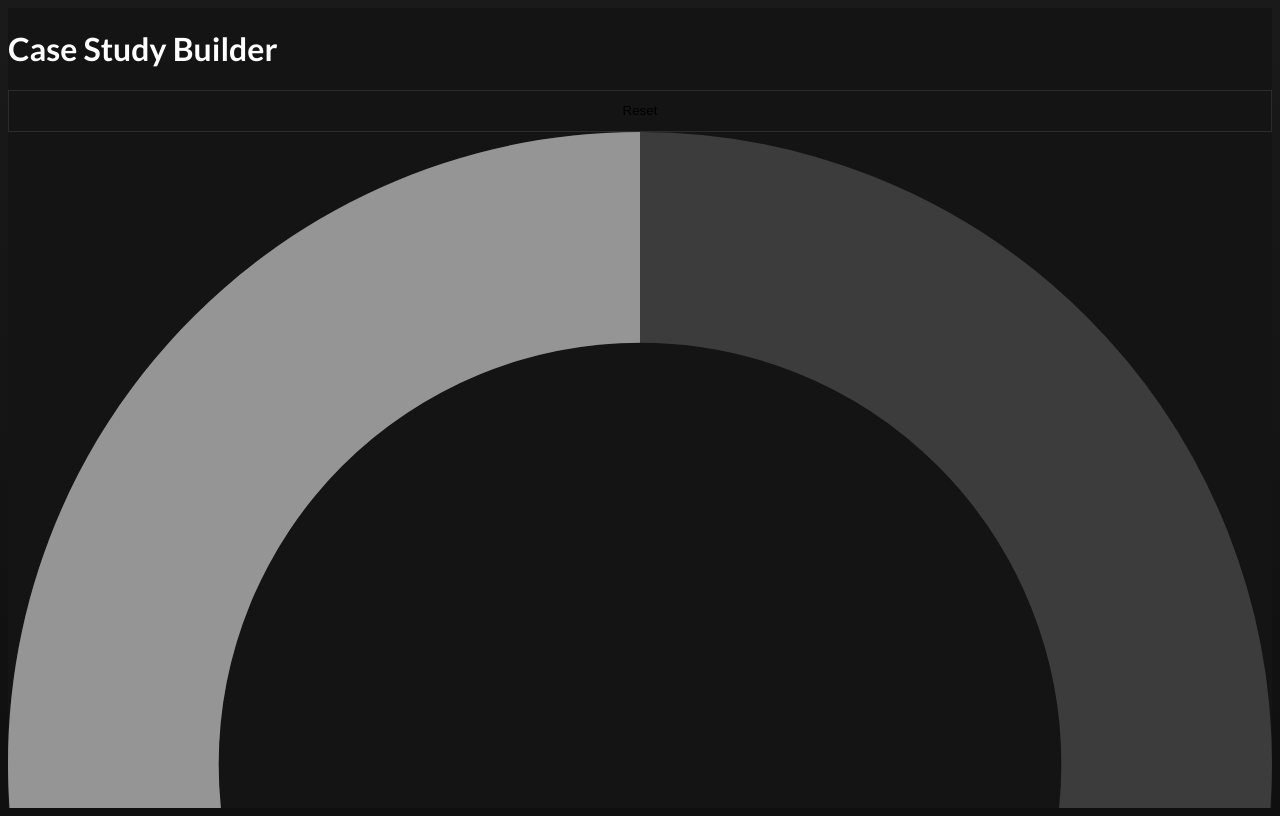
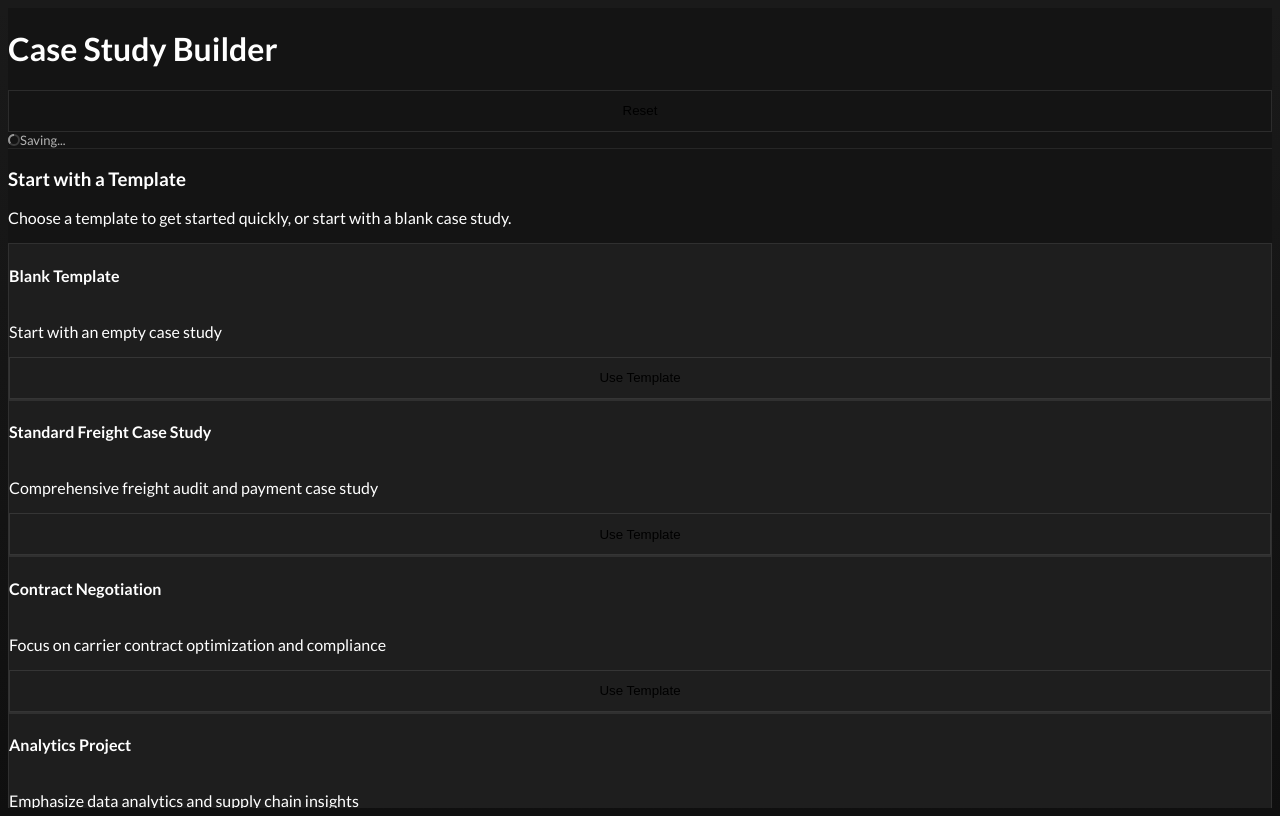
Before and after one commit to NickyGee44/orcastudy, a Next.js app: page /case-study-generator in a window 1280 px wide. Built offline with nearby package versions, Linux system fonts and the light colour scheme.

Commit message:
Fix all SVG icons and buttons with explicit size constraints to prevent expansion

```diff
--- a/app/case-study-generator/components/AutosaveIndicator.tsx
+++ b/app/case-study-generator/components/AutosaveIndicator.tsx
@@ -22,7 +22,13 @@ export default function AutosaveIndicator() {
     <div className="mt-3 flex items-center gap-2 text-[13px] text-[#B3B3B3]">
       {isSaving ? (
         <>
-          <svg className="animate-spin h-3 w-3" xmlns="http://www.w3.org/2000/svg" fill="none" viewBox="0 0 24 24">
+          <svg
+            className="animate-spin h-3 w-3 flex-shrink-0"
+            xmlns="http://www.w3.org/2000/svg"
+            fill="none"
+            viewBox="0 0 24 24"
+            style={{ width: '12px', height: '12px', minWidth: '12px', minHeight: '12px', maxWidth: '12px', maxHeight: '12px' }}
+          >
             <circle className="opacity-25" cx="12" cy="12" r="10" stroke="currentColor" strokeWidth="4"></circle>
             <path className="opacity-75" fill="currentColor" d="M4 12a8 8 0 018-8V0C5.373 0 0 5.373 0 12h4zm2 5.291A7.962 7.962 0 014 12H0c0 3.042 1.135 5.824 3 7.938l3-2.647z"></path>
           </svg>
@@ -30,7 +36,13 @@ export default function AutosaveIndicator() {
         </>
       ) : lastSaved ? (
         <>
-          <svg className="h-3 w-3 text-[#25C2D1]" fill="none" stroke="currentColor" viewBox="0 0 24 24">
+          <svg
+            className="h-3 w-3 text-[#25C2D1] flex-shrink-0"
+            fill="none"
+            stroke="currentColor"
+            viewBox="0 0 24 24"
+            style={{ width: '12px', height: '12px', minWidth: '12px', minHeight: '12px', maxWidth: '12px', maxHeight: '12px' }}
+          >
             <path strokeLinecap="round" strokeLinejoin="round" strokeWidth={2} d="M5 13l4 4L19 7" />
           </svg>
           <span>Saved</span>
--- a/app/globals.css
+++ b/app/globals.css
@@ -76,6 +76,13 @@ svg {
   flex-shrink: 0 !important;
   display: inline-block !important;
   box-sizing: border-box !important;
+  width: auto !important;
+  height: auto !important;
+}
+
+/* Force all SVGs to respect their size classes */
+svg[class*="w-"], svg[class*="h-"] {
+  flex-shrink: 0 !important;
 }
 
 /* Universal SVG size constraints - prevent any SVG from expanding */
@@ -97,6 +104,21 @@ svg[class~="h-3.5"] {
   max-height: 0.875rem !important;
   min-width: 0.875rem !important;
   min-height: 0.875rem !important;
+}
+
+/* w-3 h-3 SVGs - 12px */
+svg.w-3,
+svg.h-3,
+svg[class*="w-3"]:not([class*="w-3."]),
+svg[class*="h-3"]:not([class*="h-3."]),
+svg[class~="w-3"]:not([class~="w-3."]),
+svg[class~="h-3"]:not([class~="h-3."]) {
+  width: 0.75rem !important;
+  height: 0.75rem !important;
+  max-width: 0.75rem !important;
+  max-height: 0.75rem !important;
+  min-width: 0.75rem !important;
+  min-height: 0.75rem !important;
 }
 
 /* w-4 h-4 SVGs - very aggressive rules */
--- a/components/form/BasicsSection.tsx
+++ b/components/form/BasicsSection.tsx
@@ -141,7 +141,12 @@ export default function BasicsSection() {
                     }
                   `}>
                     {isSelected && (
-                      <svg className="w-4 h-4 text-orca-light" fill="currentColor" viewBox="0 0 20 20">
+                      <svg
+                        className="w-4 h-4 text-orca-light flex-shrink-0"
+                        fill="currentColor"
+                        viewBox="0 0 20 20"
+                        style={{ width: '16px', height: '16px', minWidth: '16px', minHeight: '16px', maxWidth: '16px', maxHeight: '16px' }}
+                      >
                         <path fillRule="evenodd" d="M16.707 5.293a1 1 0 010 1.414l-8 8a1 1 0 01-1.414 0l-4-4a1 1 0 011.414-1.414L8 12.586l7.293-7.293a1 1 0 011.414 0z" clipRule="evenodd" />
                       </svg>
                     )}
--- a/components/form/MetricsSection.tsx
+++ b/components/form/MetricsSection.tsx
@@ -54,7 +54,12 @@ export default function MetricsSection() {
                   }
                 `}>
                   {metric.enabled && (
-                    <svg className="w-4 h-4 text-orca-light" fill="currentColor" viewBox="0 0 20 20">
+                    <svg
+                      className="w-4 h-4 text-orca-light flex-shrink-0"
+                      fill="currentColor"
+                      viewBox="0 0 20 20"
+                      style={{ width: '16px', height: '16px', minWidth: '16px', minHeight: '16px', maxWidth: '16px', maxHeight: '16px' }}
+                    >
                       <path fillRule="evenodd" d="M16.707 5.293a1 1 0 010 1.414l-8 8a1 1 0 01-1.414 0l-4-4a1 1 0 011.414-1.414L8 12.586l7.293-7.293a1 1 0 011.414 0z" clipRule="evenodd" />
                     </svg>
                   )}
--- a/components/form/NarrativeSection.tsx
+++ b/components/form/NarrativeSection.tsx
@@ -77,7 +77,13 @@ export default function NarrativeSection() {
               onClick={addOutcome}
               className="text-sm text-orca-accent hover:text-orca-accent-dark font-medium flex items-center space-x-1 transition-colors"
             >
-              <svg className="w-4 h-4" fill="none" stroke="currentColor" viewBox="0 0 24 24">
+              <svg
+                className="w-4 h-4 flex-shrink-0"
+                fill="none"
+                stroke="currentColor"
+                viewBox="0 0 24 24"
+                style={{ width: '16px', height: '16px', minWidth: '16px', minHeight: '16px', maxWidth: '16px', maxHeight: '16px' }}
+              >
                 <path strokeLinecap="round" strokeLinejoin="round" strokeWidth={2} d="M12 4v16m8-8H4" />
               </svg>
               <span>Add Outcome</span>
@@ -105,7 +111,14 @@ export default function NarrativeSection() {
                   className="px-2 py-2 text-red-400 hover:text-red-300 hover:bg-red-900/20 flex-shrink-0"
                   title="Remove outcome"
                 >
-                  <svg className="w-4 h-4" fill="none" stroke="currentColor" viewBox="0 0 24 24" strokeWidth={2}>
+                  <svg
+                    className="w-4 h-4 flex-shrink-0"
+                    fill="none"
+                    stroke="currentColor"
+                    viewBox="0 0 24 24"
+                    strokeWidth={2}
+                    style={{ width: '16px', height: '16px', minWidth: '16px', minHeight: '16px', maxWidth: '16px', maxHeight: '16px' }}
+                  >
                     <path strokeLinecap="round" strokeLinejoin="round" d="M6 18L18 6M6 6l12 12" />
                   </svg>
                 </Button>
@@ -132,7 +145,13 @@ export default function NarrativeSection() {
             onClick={addOutcome}
             className="mt-3 w-full max-w-xs"
           >
-            <svg className="w-4 h-4" fill="none" stroke="currentColor" viewBox="0 0 24 24">
+            <svg
+              className="w-4 h-4 flex-shrink-0"
+              fill="none"
+              stroke="currentColor"
+              viewBox="0 0 24 24"
+              style={{ width: '16px', height: '16px', minWidth: '16px', minHeight: '16px', maxWidth: '16px', maxHeight: '16px' }}
+            >
               <path strokeLinecap="round" strokeLinejoin="round" strokeWidth={2} d="M12 4v16m8-8H4" />
             </svg>
             <span>Add First Outcome</span>
--- a/components/form/PersistenceControls.tsx
+++ b/components/form/PersistenceControls.tsx
@@ -113,7 +113,13 @@ export default function PersistenceControls() {
             onClick={() => setShowSaveDialog(true)}
             className="w-full max-w-xs px-4 py-2 bg-gradient-to-r from-orca-accent to-orca-accent-dark hover:from-orca-accent-dark hover:to-orca-accent text-orca-dark font-semibold rounded-lg transition-all shadow-md hover:shadow-lg flex items-center justify-center space-x-2 text-sm"
           >
-            <svg className="w-4 h-4" fill="none" stroke="currentColor" viewBox="0 0 24 24">
+            <svg
+              className="w-4 h-4 flex-shrink-0"
+              fill="none"
+              stroke="currentColor"
+              viewBox="0 0 24 24"
+              style={{ width: '16px', height: '16px', minWidth: '16px', minHeight: '16px', maxWidth: '16px', maxHeight: '16px' }}
+            >
               <path strokeLinecap="round" strokeLinejoin="round" strokeWidth={2} d="M5 13l4 4L19 7" />
             </svg>
             <span>Save Case Study</span>
--- a/components/form/TemplateSelector.tsx
+++ b/components/form/TemplateSelector.tsx
@@ -71,7 +71,13 @@ export default function TemplateSelector() {
                   {template.name}
                 </h4>
                 {selectedTemplate === template.id && isApplying && (
-                  <svg className="animate-spin h-4 w-4 text-orca-accent" xmlns="http://www.w3.org/2000/svg" fill="none" viewBox="0 0 24 24">
+                  <svg
+                    className="animate-spin h-4 w-4 text-orca-accent flex-shrink-0"
+                    xmlns="http://www.w3.org/2000/svg"
+                    fill="none"
+                    viewBox="0 0 24 24"
+                    style={{ width: '16px', height: '16px', minWidth: '16px', minHeight: '16px', maxWidth: '16px', maxHeight: '16px' }}
+                  >
                     <circle className="opacity-25" cx="12" cy="12" r="10" stroke="currentColor" strokeWidth="4"></circle>
                     <path className="opacity-75" fill="currentColor" d="M4 12a8 8 0 018-8V0C5.373 0 0 5.373 0 12h4zm2 5.291A7.962 7.962 0 014 12H0c0 3.042 1.135 5.824 3 7.938l3-2.647z"></path>
                   </svg>
--- a/components/preview/CaseStudyPreview.tsx
+++ b/components/preview/CaseStudyPreview.tsx
@@ -22,8 +22,8 @@ export default function CaseStudyPreview() {
   }, []);
 
   const themeClasses = config.theme === 'dark'
-    ? 'bg-orca-charcoal text-orca-light'
-    : 'bg-orca-white text-orca-black';
+    ? 'bg-[#0D0D0D] text-white'
+    : 'bg-white text-black';
 
   return (
     <div
--- a/components/ui/Button.tsx
+++ b/components/ui/Button.tsx
@@ -41,7 +41,13 @@ export default function Button({
     >
       {isLoading ? (
         <>
-          <svg className="animate-spin h-4 w-4" xmlns="http://www.w3.org/2000/svg" fill="none" viewBox="0 0 24 24">
+          <svg
+            className="animate-spin h-4 w-4 flex-shrink-0"
+            xmlns="http://www.w3.org/2000/svg"
+            fill="none"
+            viewBox="0 0 24 24"
+            style={{ width: '16px', height: '16px', minWidth: '16px', minHeight: '16px', maxWidth: '16px', maxHeight: '16px' }}
+          >
             <circle className="opacity-25" cx="12" cy="12" r="10" stroke="currentColor" strokeWidth="4"></circle>
             <path className="opacity-75" fill="currentColor" d="M4 12a8 8 0 018-8V0C5.373 0 0 5.373 0 12h4zm2 5.291A7.962 7.962 0 014 12H0c0 3.042 1.135 5.824 3 7.938l3-2.647z"></path>
           </svg>
```
